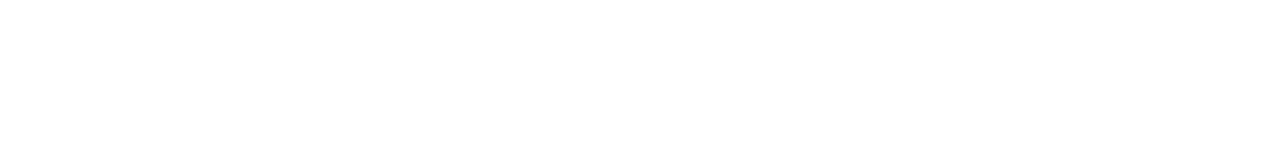
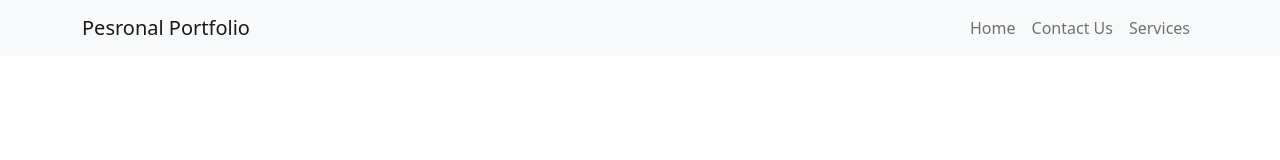
Before and after one commit to ch1n069/Personal-portfolio, a plain HTML site: page index.html in a window 1280 px wide. Drawn offline with nearby package versions, Linux system fonts and the light colour scheme.

Commit message:
ft == added responsive navmenu

```diff
--- a/index.html
+++ b/index.html
@@ -13,6 +13,37 @@
 </head>
 
 <body>
+    <nav class=" navbar navbar-expand-lg bg-light  navbar-light">
+        <div class="container">
+            <a href="#" class="navbar-brand">Pesronal Portfolio</a>
+
+            <button class="navbar-toggler" type="button" data-bs-toggle="collapse" data-bs-target="#navmenu">
+                <span class="navbar-toggler-icon"></span>
+            </button>
+
+
+            <div class="collapse navbar-collapse " id="navmenu">
+                <!-- the collapse ft  will make navbar collapse on small screens -->
+                <ul class="navbar-nav ms-auto">
+                    <li class="nav-item">
+                        <a href="" class="nav-link">Home</a>
+                    </li>
+                    <li class="nav-item">
+                        <a href="" class="nav-link">Contact Us</a>
+                    </li>
+                    <li class="nav-item">
+                        <a href="" class="nav-link">Services</a>
+                    </li>
+
+                </ul>
+
+            </div>
+
+        </div>
+
+    </nav>
+
+
 
 
 
@@ -20,12 +51,12 @@
     <!-- Optional JavaScript; choose one of the two! -->
 
     <!-- Option 1: Bootstrap Bundle with Popper -->
-    <script src="https://cdn.jsdelivr.net/npm/bootstrap@5.1.3/dist/js/bootstrap.bundle.min.js" integrity="sha384-ka7Sk0Gln4gmtz2MlQnikT1wXgYsOg+OMhuP+IlRH9sENBO0LRn5q+8nbTov4+1p" crossorigin="anonymous"></script>
+    <script src="https://cdn.jsdelivr.net/npm/bootstrap@5.1.3/dist/js/bootstrap.bundle.min.js " integrity="sha384-ka7Sk0Gln4gmtz2MlQnikT1wXgYsOg+OMhuP+IlRH9sENBO0LRn5q+8nbTov4+1p " crossorigin="anonymous "></script>
 
     <!-- Option 2: Separate Popper and Bootstrap JS -->
     <!--
-    <script src="https://cdn.jsdelivr.net/npm/@popperjs/core@2.10.2/dist/umd/popper.min.js" integrity="sha384-7+zCNj/IqJ95wo16oMtfsKbZ9ccEh31eOz1HGyDuCQ6wgnyJNSYdrPa03rtR1zdB" crossorigin="anonymous"></script>
-    <script src="https://cdn.jsdelivr.net/npm/bootstrap@5.1.3/dist/js/bootstrap.min.js" integrity="sha384-QJHtvGhmr9XOIpI6YVutG+2QOK9T+ZnN4kzFN1RtK3zEFEIsxhlmWl5/YESvpZ13" crossorigin="anonymous"></script>
+    <script src="https://cdn.jsdelivr.net/npm/@popperjs/core@2.10.2/dist/umd/popper.min.js " integrity="sha384-7+zCNj/IqJ95wo16oMtfsKbZ9ccEh31eOz1HGyDuCQ6wgnyJNSYdrPa03rtR1zdB " crossorigin="anonymous "></script>
+    <script src="https://cdn.jsdelivr.net/npm/bootstrap@5.1.3/dist/js/bootstrap.min.js " integrity="sha384-QJHtvGhmr9XOIpI6YVutG+2QOK9T+ZnN4kzFN1RtK3zEFEIsxhlmWl5/YESvpZ13 " crossorigin="anonymous "></script>
     -->
 </body>
 
```
